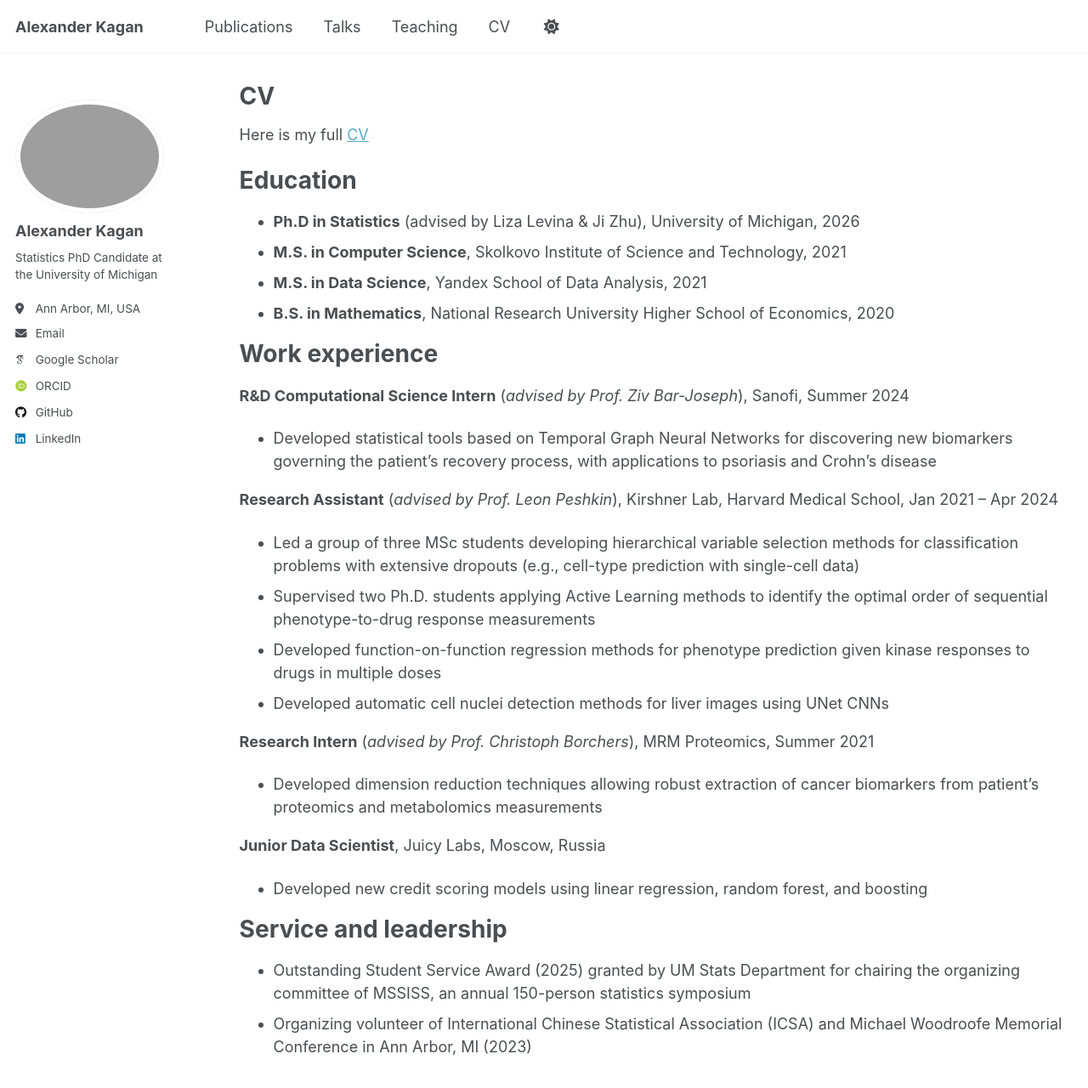
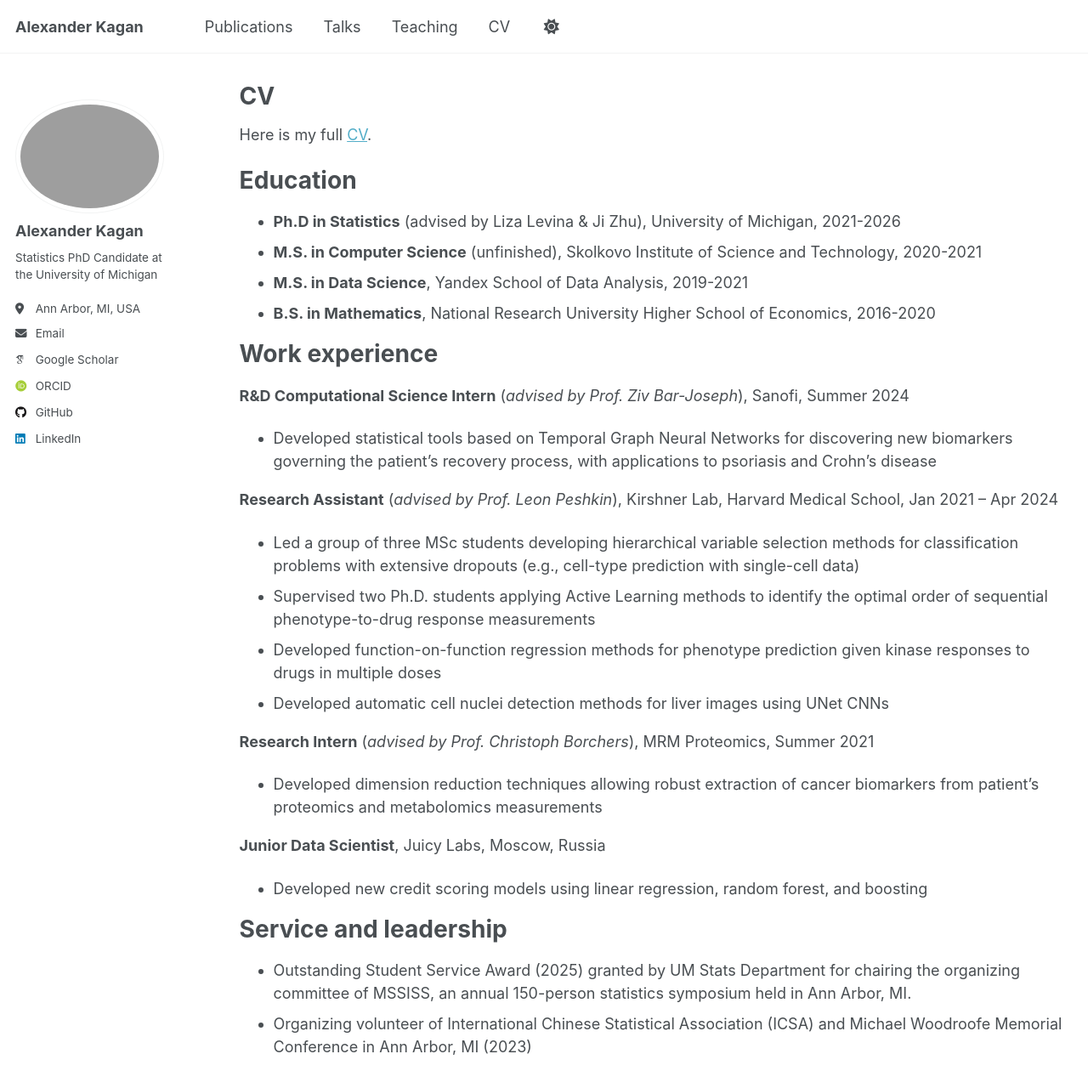
Before and after one commit to AlexanderKagan/AlexanderKagan.github.io, a Jekyll site: the page built from _pages/cv.md, in a window 1280 px wide and 1400 px high. Shown: the top 1280 px of the window at 85% size. Built offline with Jekyll 4.4.1, drawn with Linux system fonts in a browser that asks for light colours; some web fonts are replaced; a script that is not in the unit is left out.

```diff
--- a/_config.yml
+++ b/_config.yml
@@ -227,9 +227,9 @@ collections:
   portfolio:
     output: true
     permalink: /:collection/:path/
-  talks:
-    output: true
-    permalink: /:collection/:path/
+  # talks:
+  #   output: true
+  #   permalink: /:collection/:path/
 
 
 # These settings control how pages and collections are included in the site
@@ -257,6 +257,7 @@ defaults:
   # _teaching
   - scope:
       path: ""
+      type: teaching
     values:
       layout: single
       author_profile: true
--- a/_pages/cv.md
+++ b/_pages/cv.md
@@ -5,14 +5,14 @@ permalink: /cv/
 author_profile: true
 ---
 
-Here is my full [CV](https://alexanderkagan.github.io/files/KaganCV.pdf)
+Here is my full [CV](https://alexanderkagan.github.io/files/KaganCV.pdf).
 
 Education
 ======
-* **Ph.D in Statistics** (advised by Liza Levina & Ji Zhu), University of Michigan, 2026
-* **M.S. in Computer Science**, Skolkovo Institute of Science and Technology, 2021
-* **M.S. in Data Science**, Yandex School of Data Analysis, 2021
-* **B.S. in Mathematics**, National Research University Higher School of Economics, 2020
+* **Ph.D in Statistics** (advised by Liza Levina & Ji Zhu), University of Michigan, 2021-2026
+* **M.S. in Computer Science** (unfinished), Skolkovo Institute of Science and Technology, 2020-2021
+* **M.S. in Data Science**, Yandex School of Data Analysis, 2019-2021
+* **B.S. in Mathematics**, National Research University Higher School of Economics, 2016-2020
 
 Work experience
 ======
@@ -37,5 +37,5 @@ Sanofi, Summer 2024
 
 Service and leadership
 ======
-* Outstanding Student Service Award (2025) granted by UM Stats Department for chairing the organizing committee of MSSISS, an annual 150-person statistics symposium
+* Outstanding Student Service Award (2025) granted by UM Stats Department for chairing the organizing committee of MSSISS, an annual 150-person statistics symposium held in Ann Arbor, MI.
 * Organizing volunteer of International Chinese Statistical Association (ICSA) and Michael Woodroofe Memorial Conference in Ann Arbor, MI (2023)
```
Also changed, not shown: _pages/teaching.md (renamed from _teaching/teaching.md, +1 -0 lines).
